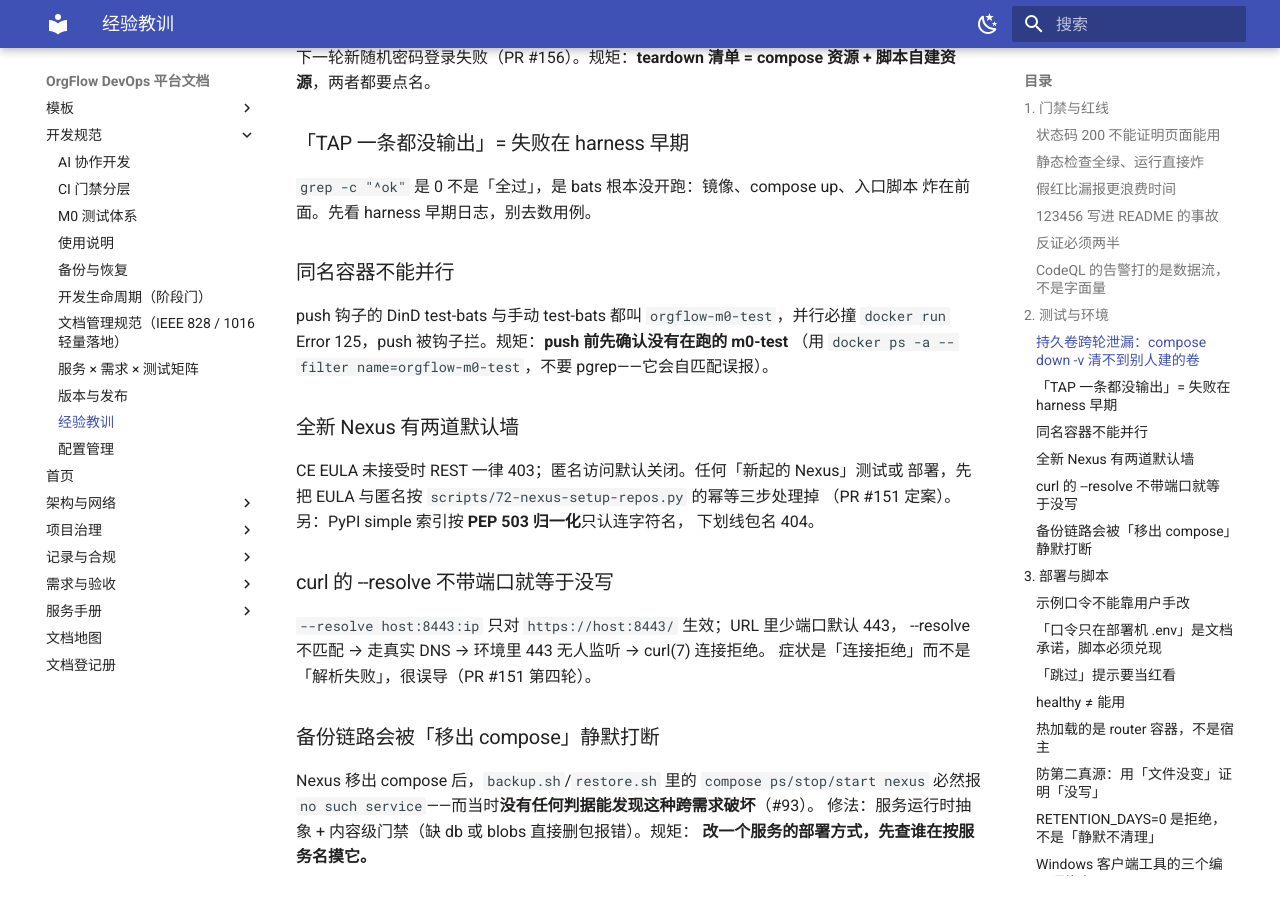
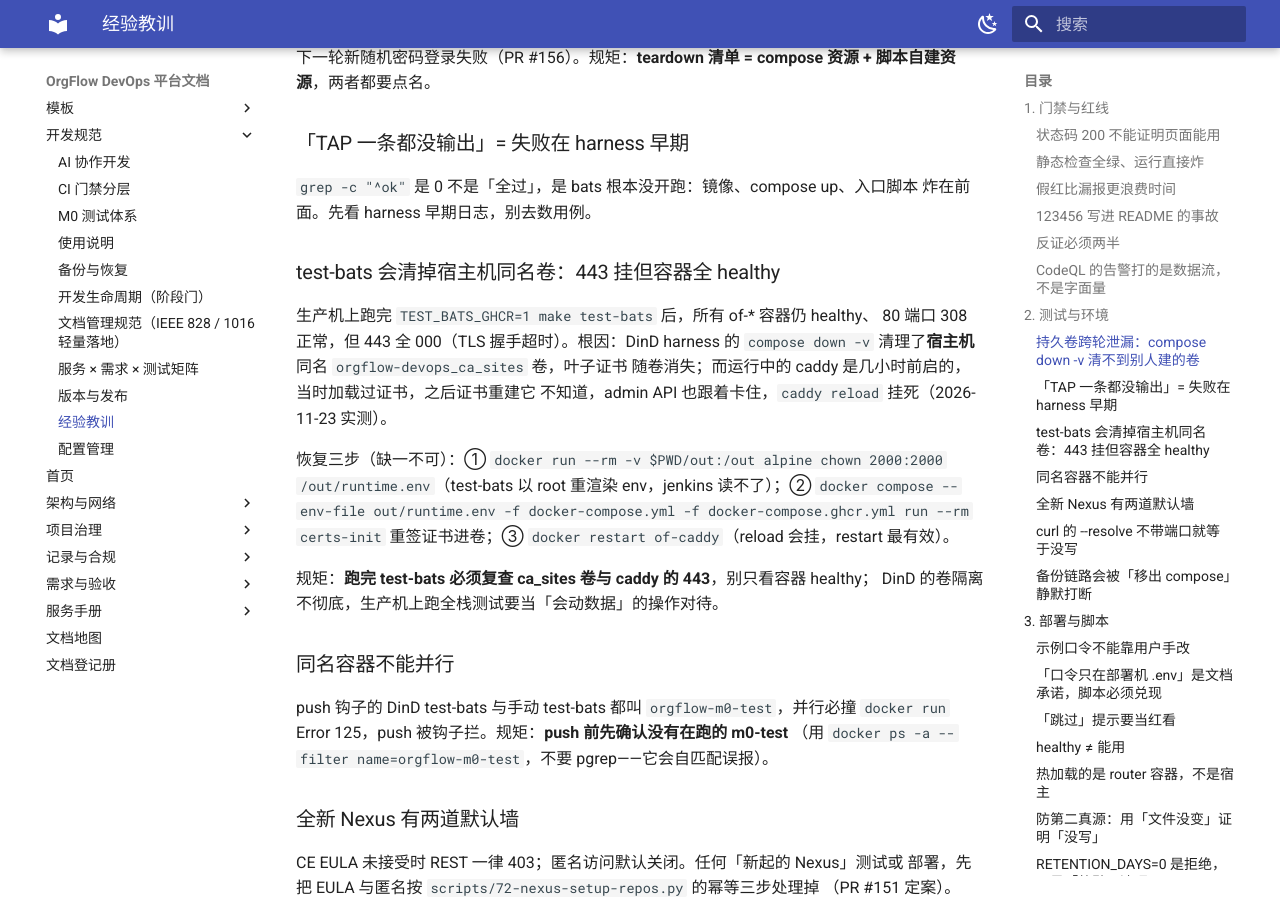
Before and after one commit to zeek-zhao/orgflow-devops, an MkDocs documentation site: the page built from docs/engineering/经验教训.md, in a window 1280 px wide and 900 px high, scrolled down 1565 px. Built offline with MkDocs 1.6.1 and Material for MkDocs 9.7.7, drawn with Linux system fonts in a browser that asks for light colours.

Commit message:
docs(engineering): 补记 DinD test-bats 清宿主机 ca_sites 卷致 443 挂的教训
生产机跑完 TEST_BATS_GHCR=1 make test-bats 后容器全 healthy、80 正常，
但 443 TLS 握手超时：DinD harness 的 compose down -v 清掉了宿主机同名
ca_sites 卷，运行中的 caddy 不知道证书已重建、reload 挂死。

补记现象→根因→恢复三步→规矩（跑完 test-bats 复查 ca_sites 与 443），
这是 §0.1「test-bats 卷残留」指向的唯一真源。

```diff
--- a/docs/engineering/经验教训.md
+++ b/docs/engineering/经验教训.md
@@ -64,6 +64,22 @@ compose 资源 + 脚本自建资源**，两者都要点名。
 
 `grep -c "^ok"` 是 0 不是「全过」，是 bats 根本没开跑：镜像、compose up、入口脚本
 炸在前面。先看 harness 早期日志，别去数用例。
+
+### test-bats 会清掉宿主机同名卷：443 挂但容器全 healthy
+
+生产机上跑完 `TEST_BATS_GHCR=1 make test-bats` 后，所有 of-* 容器仍 healthy、
+80 端口 308 正常，但 443 全 000（TLS 握手超时）。根因：DinD harness 的
+`compose down -v` 清理了**宿主机**同名 `orgflow-devops_ca_sites` 卷，叶子证书
+随卷消失；而运行中的 caddy 是几小时前启的，当时加载过证书，之后证书重建它
+不知道，admin API 也跟着卡住，`caddy reload` 挂死（2026-11-23 实测）。
+
+恢复三步（缺一不可）：① `docker run --rm -v $PWD/out:/out alpine chown 2000:2000
+/out/runtime.env`（test-bats 以 root 重渲染 env，jenkins 读不了）；② `docker compose
+--env-file out/runtime.env -f docker-compose.yml -f docker-compose.ghcr.yml run --rm
+certs-init` 重签证书进卷；③ `docker restart of-caddy`（reload 会挂，restart 最有效）。
+
+规矩：**跑完 test-bats 必须复查 ca_sites 卷与 caddy 的 443**，别只看容器 healthy；
+DinD 的卷隔离不彻底，生产机上跑全栈测试要当「会动数据」的操作对待。
 
 ### 同名容器不能并行
 
```
